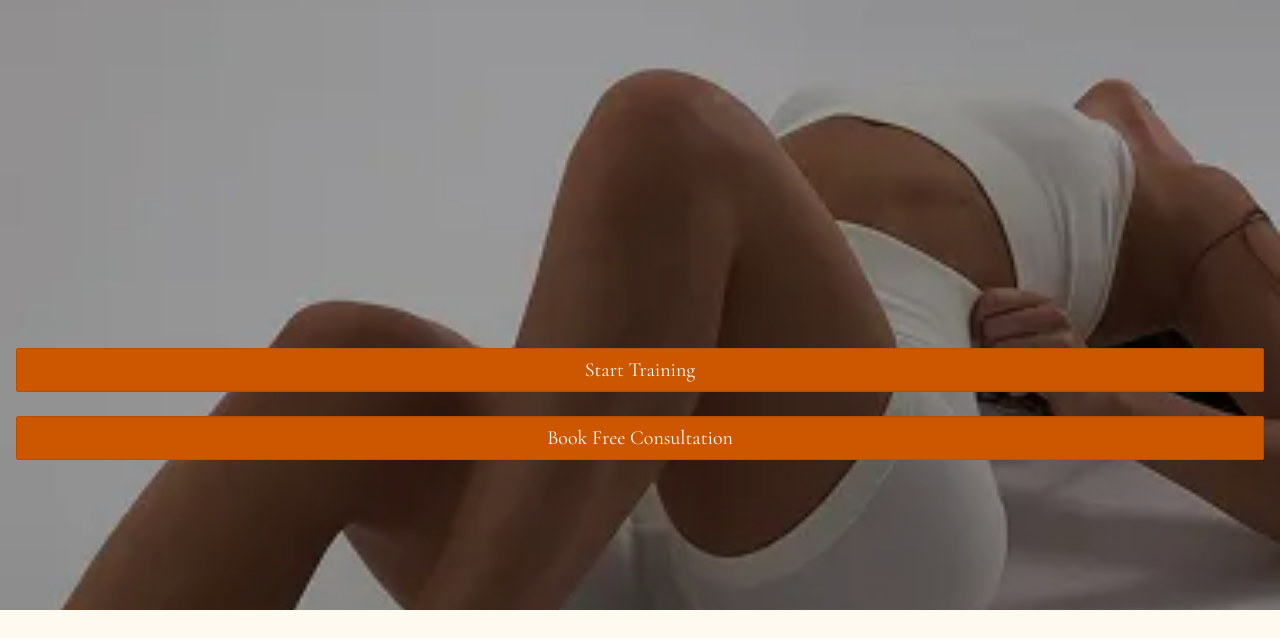
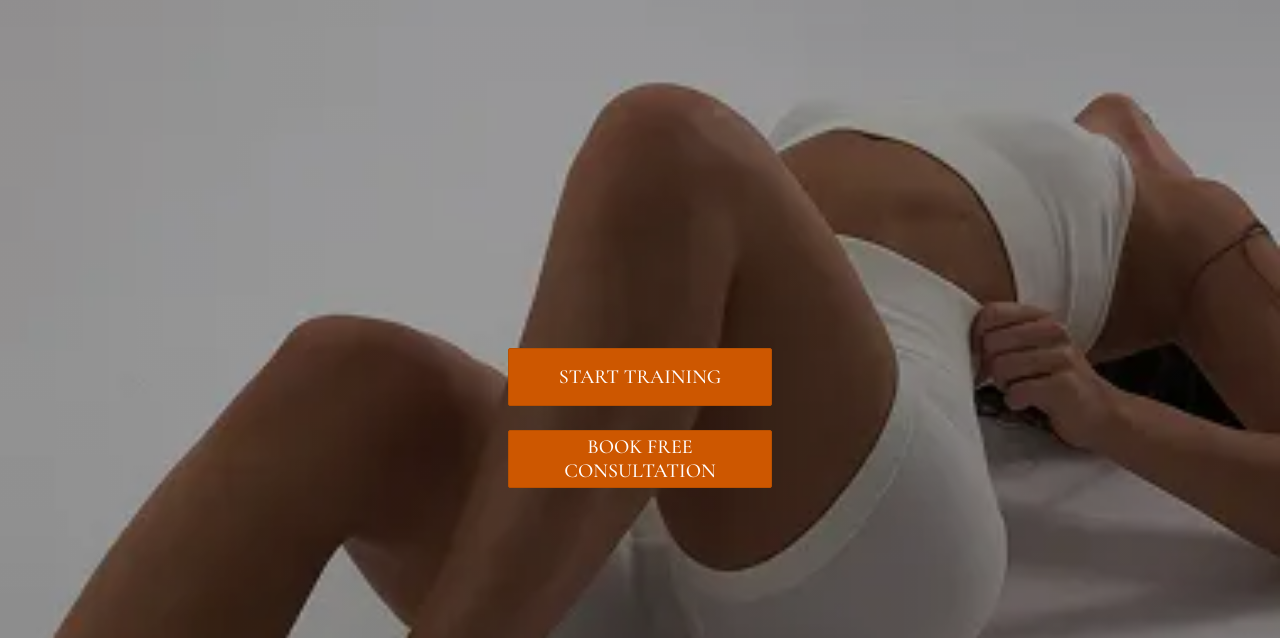
Before and after one commit to Maliuk-Olexandr/stasya-fit, a Next.js app: page /en in a window 1280 px wide. Shown: the part 8471-9109 px from the top of the page. Before the commit the page ends 9081 px from the top, so only its background shows below. Built offline with nearby package versions, Linux system fonts and the light colour scheme; a web font is replaced by a local one.

Commit message:
style: update layout for HowItsWorks and JoinMe sections; add max-width and margin for better responsiveness

```diff
--- a/modules/components/01_HomePage/05-HowItsWorks/HowItsWorks.module.css
+++ b/modules/components/01_HomePage/05-HowItsWorks/HowItsWorks.module.css
@@ -48,6 +48,8 @@
   .howItsWorks {
     background-image: linear-gradient(rgba(0, 0, 0, 0.5), rgba(0, 0, 0, 0.5)),
       url(/HowItsWorksDesk.webp);
+      max-width: 1440px;
+      margin: 0 auto;
   }
 
   .title {
--- a/modules/components/01_HomePage/09-JoinMe/JoinMe.module.css
+++ b/modules/components/01_HomePage/09-JoinMe/JoinMe.module.css
@@ -13,7 +13,7 @@
   gap: 24px;
 }
 
-.Button {
+.button {
   display: flex;
   width: 264px;
   min-height: 58px;
@@ -28,6 +28,8 @@
     background-image: linear-gradient(rgba(0, 0, 0, 0.33), rgba(0, 0, 0, 0.33)),
     image-set(url(/joinMeDesk.webp) 1x, url(/joinMeDesk@2x.webp) 2x);
     padding: 615px 0 150px;
+    max-width: 1440px;
+    margin: 0 auto;
   }
 
   .content {
@@ -36,7 +38,7 @@
     justify-content: center;
   }
 
-  .Button {
+  .button {
     margin: 0;
   }
 }
```
